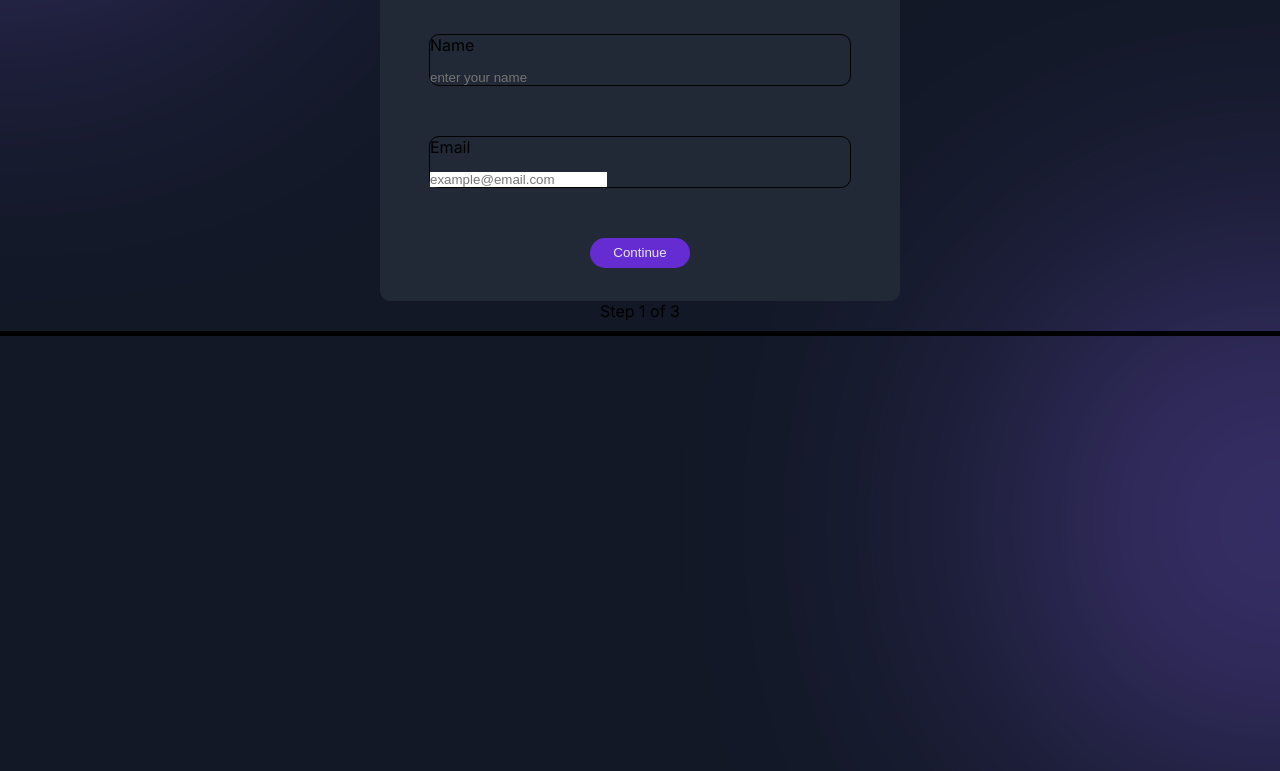
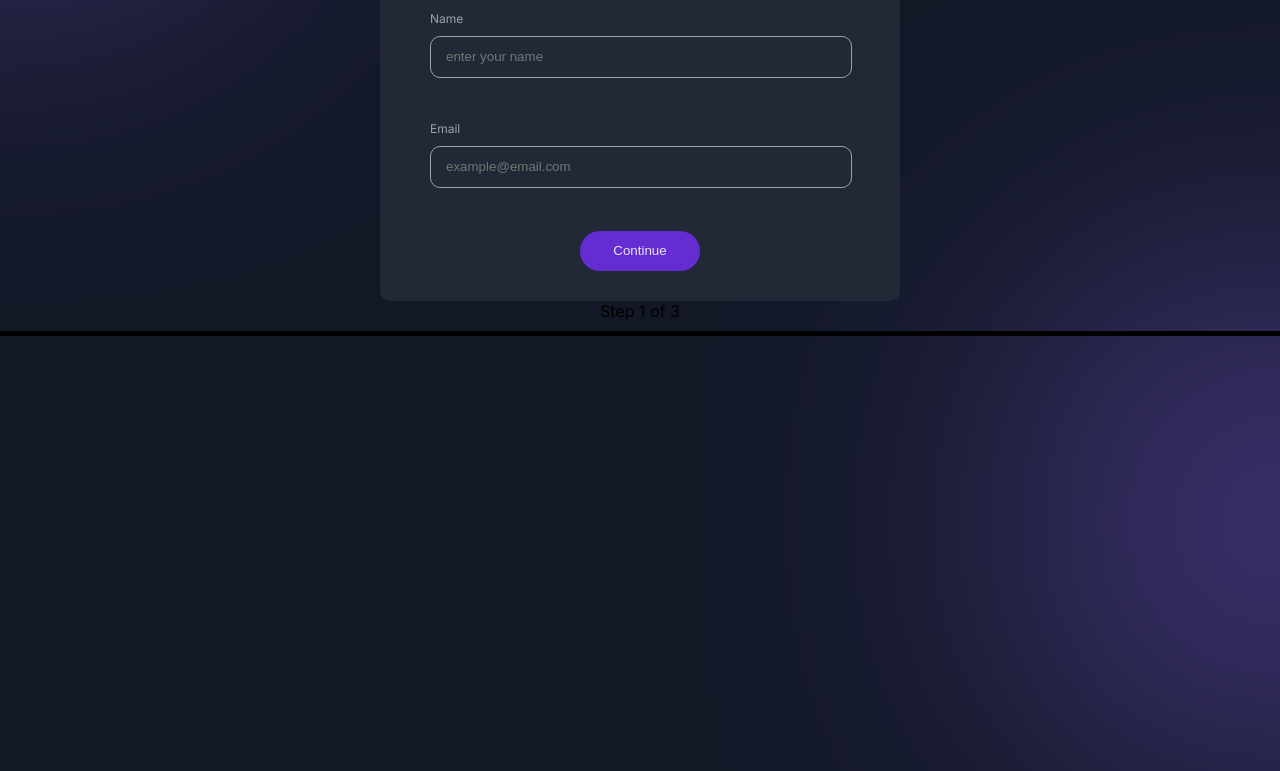
Before and after one commit to ConyGuGa/registerForm3Step, a plain HTML site: page index.html in a window 1280 px wide. Shown: the part 279-1050 px from the top of the page. Drawn offline with Linux system fonts and the light colour scheme.

Commit message:
Finish Label/Inputs, Start Button

```diff
--- a/register.css
+++ b/register.css
@@ -12,7 +12,7 @@
    --nPureWhite-color: #E5E7EB;
 
    /*Fonts*/
-   --inter-font: "Inter", sans-serif;
+   --inter-font: "Inter", sans-serif, bold;
 
 
  }
@@ -114,7 +114,7 @@
  main {
 
    /*Guide*/
-   border-color: #121826;
+   /* border-color: #121826; */
    border: 5px;
    border-style: solid;
 
@@ -166,7 +166,7 @@
 
    flex-direction: column;
 
-   gap: 50px;
+   gap: 30px;
 
    align-items: center;
 
@@ -184,35 +184,47 @@
 
  form>div {
 
-   /*Guide*/
-   border-color: #121826;
-   border: 1px;
-   border-radius: 10px;
-   border-style: solid;
-
    /* color: var(--nPureWhite-color); */
 
    display: flex;
 
    flex-direction: column;
 
-   /* justify-content: space-between; */
+   /* justify-content: space-around; */
 
    align-items: start;
 
-   gap: 15px;
+   gap: 5px;
 
    width: 420px;
 
-   height: 50px;
+   height: 80px;
 
  }
 
+ .labelName>label {
+
+  font-size: 12px;
+
+  color: var(--lightGrey-color);
+
+  width: 420px;
+
+  height: 20px;
+
+  background-color: transparent;
+
+}
+
  .labelName>input {
 
-   border-style: solid;
+    /*Guide*/
+    border-color: var(--lightGrey-color);
+    border: 1px;
+    border-radius: 10px;
+    border-style: solid;
 
-   color: #00ff22;
+   color: var(--lightGrey-color);
 
    width: 420px;
 
@@ -222,6 +234,46 @@
 
  }
 
+ .labelEmail>label {
+
+  font-size: 12px;
+
+  /* font-style: bold; */
+
+  color: var(--lightGrey-color);
+
+  width: 420px;
+
+  height: 20px;
+
+  background-color: transparent;
+
+}
+
+ .labelEmail>input {
+
+    /*Guide*/
+    border-color: var(--lightGrey-color);
+    border: 1px;
+    border-radius: 10px;
+    border-style: solid;
+
+   color: var(--lightGrey-color);
+
+   width: 420px;
+
+   height: 40px;
+
+   background-color: transparent;
+
+ }
+
+input::placeholder {
+
+  padding-left: 15px;
+
+}
+
  .labelEmail {
 
    border-style: solid;
@@ -230,15 +282,15 @@
 
  button {
 
-   border-radius: 15px;
+   border-radius: 20px;
 
-   width: 100px;
+   width: 120px;
 
-   height: 30px;
+   height: 40px;
+
+   color: var(--nPureWhite-color);
 
    background-color: var(--purpple-color);
-
-   color: var(--nPureWhite-color);
 
  }
 
```
